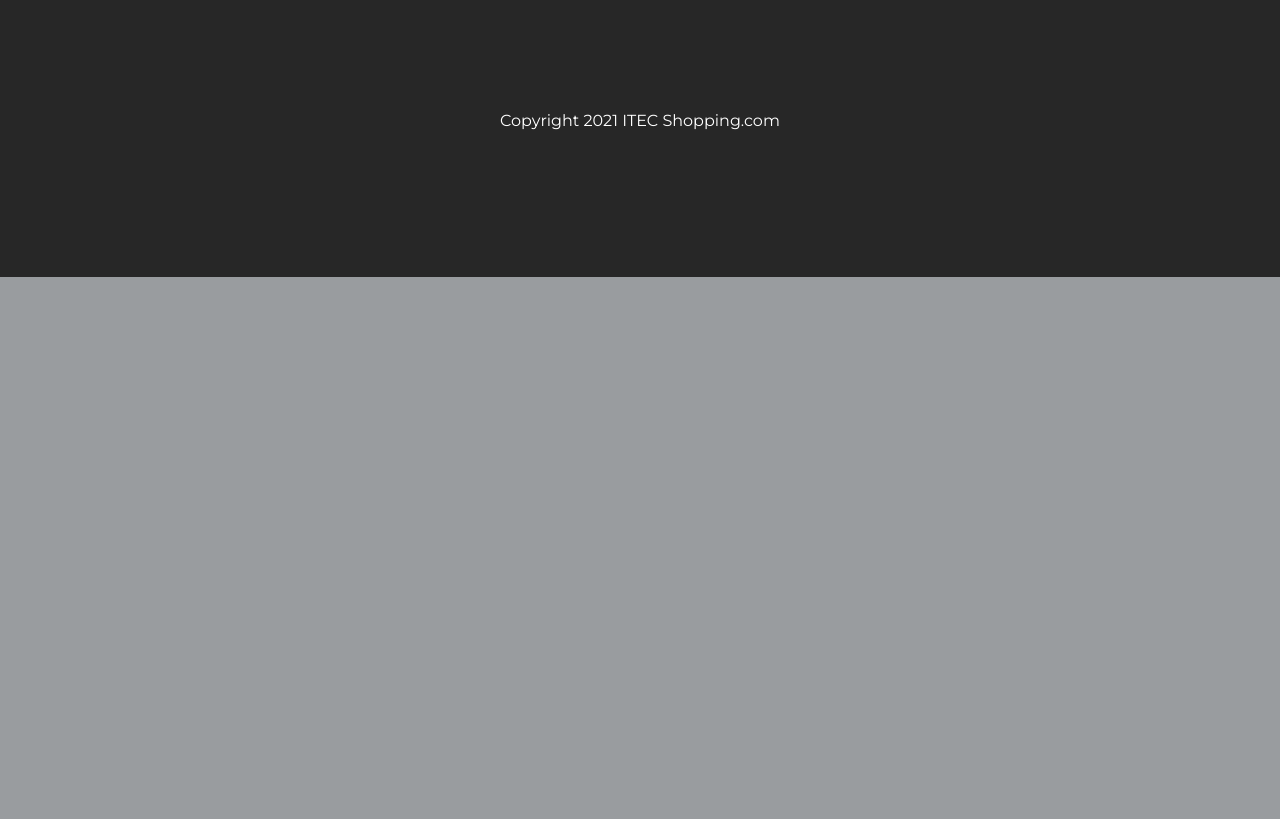
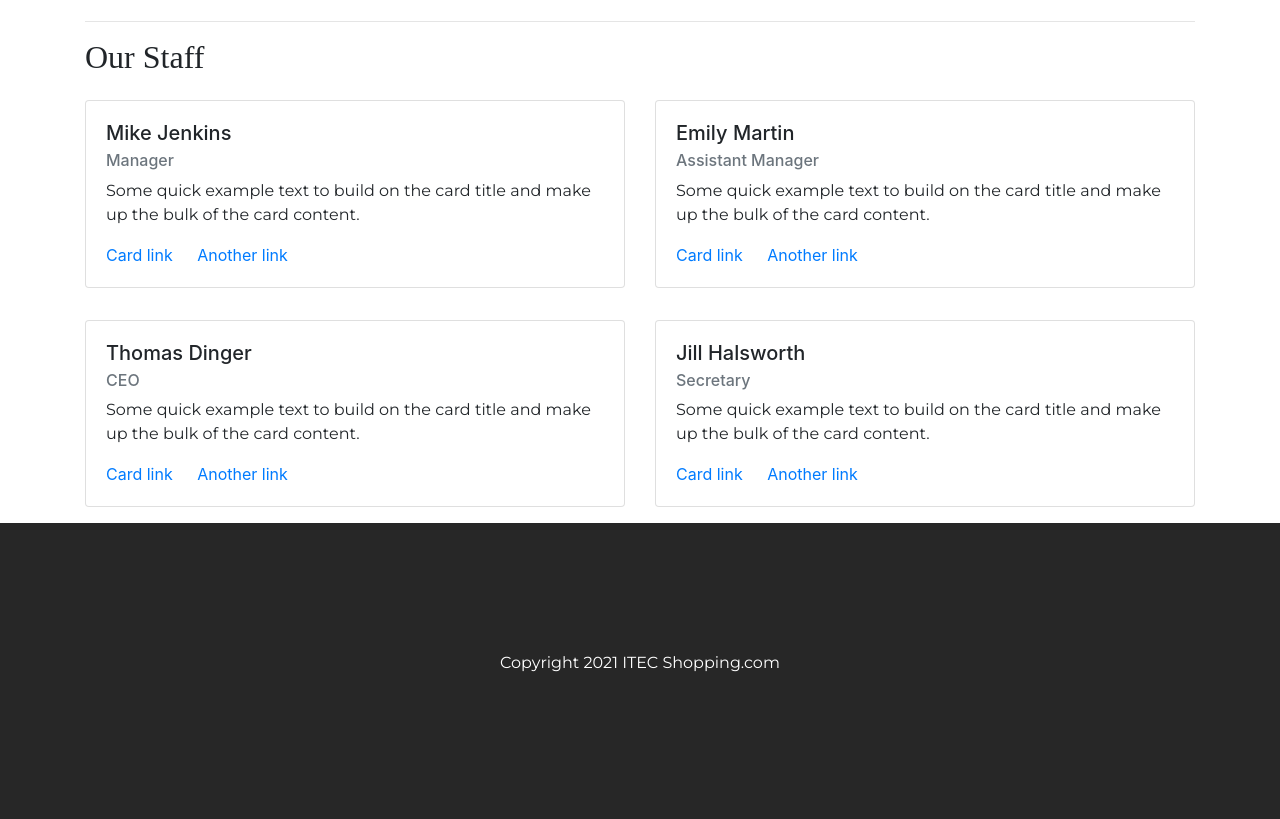
Before and after one commit to spenxeram/2021CSWeek1, a PHP site: page /contact.php in a window 1280 px wide. Shown: the part 531-1350 px from the top of the page. Before the commit the page ends 808 px from the top, so only its background shows below. Run offline with PHP 8.4, Linux system fonts and the light colour scheme; some libraries are stand-ins or nearby versions; some web fonts are replaced.

Commit message:
Week2Lect1

```diff
--- a/Final2021_2/contact.php
+++ b/Final2021_2/contact.php
@@ -1,8 +1,39 @@
 <?php
 include 'header.php';
+//var_dump($GLOBALS);
+var_dump(basename($_SERVER['PHP_SELF']));
  ?>
 <iframe src="https://www.google.com/maps/embed?pb=!1m14!1m8!1m3!1d3111.018374187795!2d106.68236427156977!3d10.762359707450416!3m2!1i1024!2i768!4f13.1!3m3!1m2!1s0x31752f1c06f4e1dd%3A0x43900f1d4539a3d!2sVietnam%20National%20University%20Ho%20Chi%20Minh%20City%20-%20University%20of%20Science!5e0!3m2!1sen!2s!4v1618476713436!5m2!1sen!2s" width="100%" height="450" style="border:0;" allowfullscreen="" loading="lazy"></iframe>
+<div class="container">
+  <hr>
+  <h2>Our Staff</h2>
+  <div class="row">
 
+
+    <?php
+    $staff =[
+      "Manager" => "Mike Jenkins",
+      "Assistant Manager" => "Emily Martin",
+      "CEO" => "Thomas Dinger",
+      "Secretary" => "Jill Halsworth"
+    ];
+
+    foreach ($staff as $key => $value) {
+      echo '<div class="col-md-6 mt-3 mb-3"><div class="card">
+        <div class="card-body">
+          <h5 class="card-title">'. $value . '</h5>
+          <h6 class="card-subtitle mb-2 text-muted">' . $key . '</h6>
+          <p class="card-text">Some quick example text to build on the card title and make up the bulk of the card content.</p>
+          <a href="#" class="card-link">Card link</a>
+          <a href="#" class="card-link">Another link</a>
+        </div>
+      </div></div>';
+    }
+     ?>
+    <hr>
+  </div>
+
+</div>
 <?php
 include 'footer.php';
  ?>
--- a/Week1Class2/index.php
+++ b/Week1Class2/index.php
@@ -57,3 +57,9 @@ function outputLangPass(lang) {
 
   </script>
 </html>
+
+<?php
+$hello = "Hello World";
+echo "I just want to say {$hello}";
+
+ ?>
--- /dev/null
+++ b/Week2/Week2Lect1/footer.php
@@ -0,0 +1,5 @@
+<footer style="text-align:center;padding:50px;background:black; color:white">
+  <h4>Copyright SimpDesign <?php echo date("Y"); ?></h4>
+</footer>
+</body>
+</html>
```
Also changed, not shown: Week2/Week2Lect1/about.php (added, +10 -0 lines), Week2/Week2Lect1/contact.php (added, +10 -0 lines), Week2/Week2Lect1/header.php (added, +37 -0 lines), Week2/Week2Lect1/index.php (added, +11 -0 lines).
